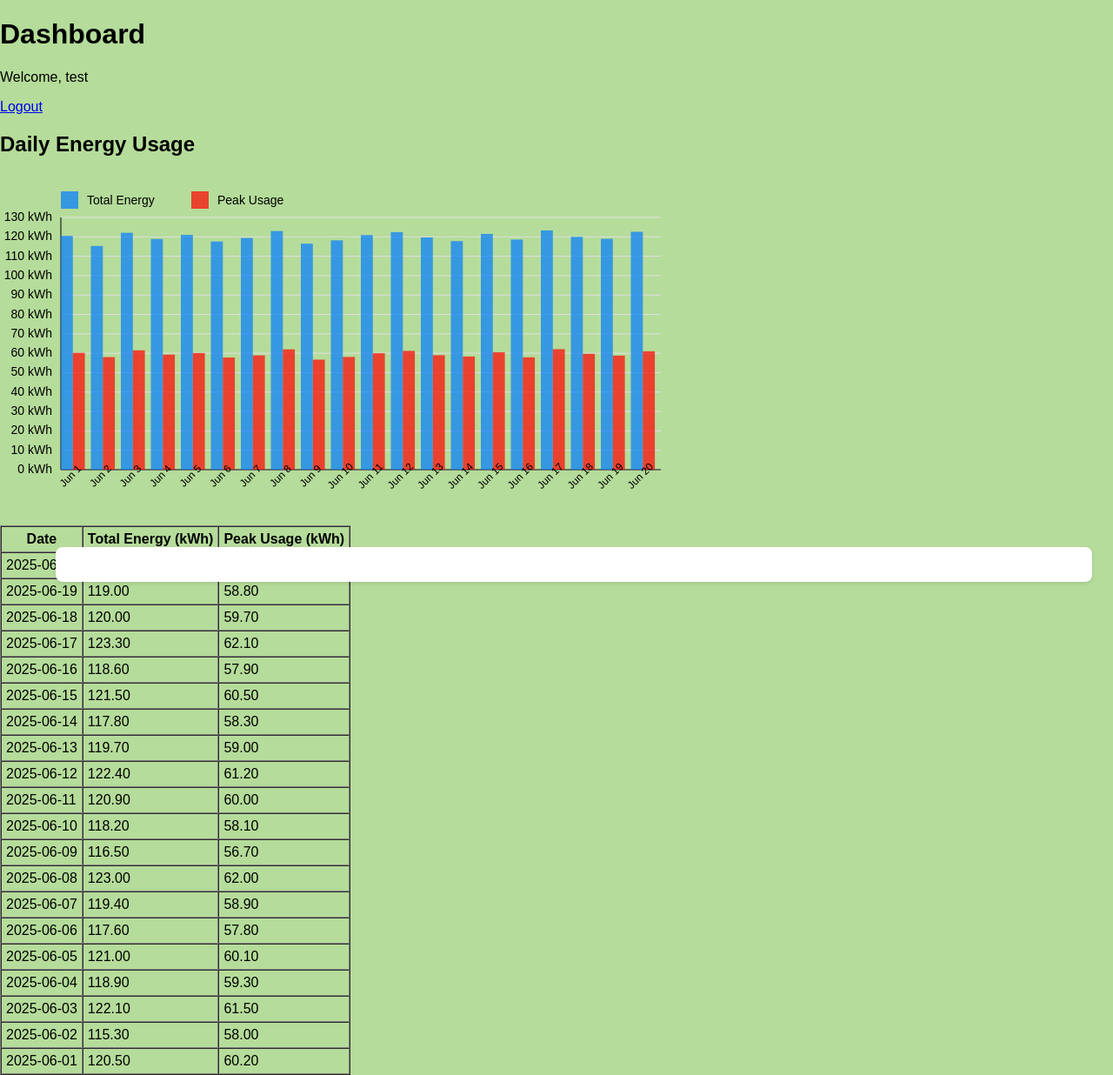
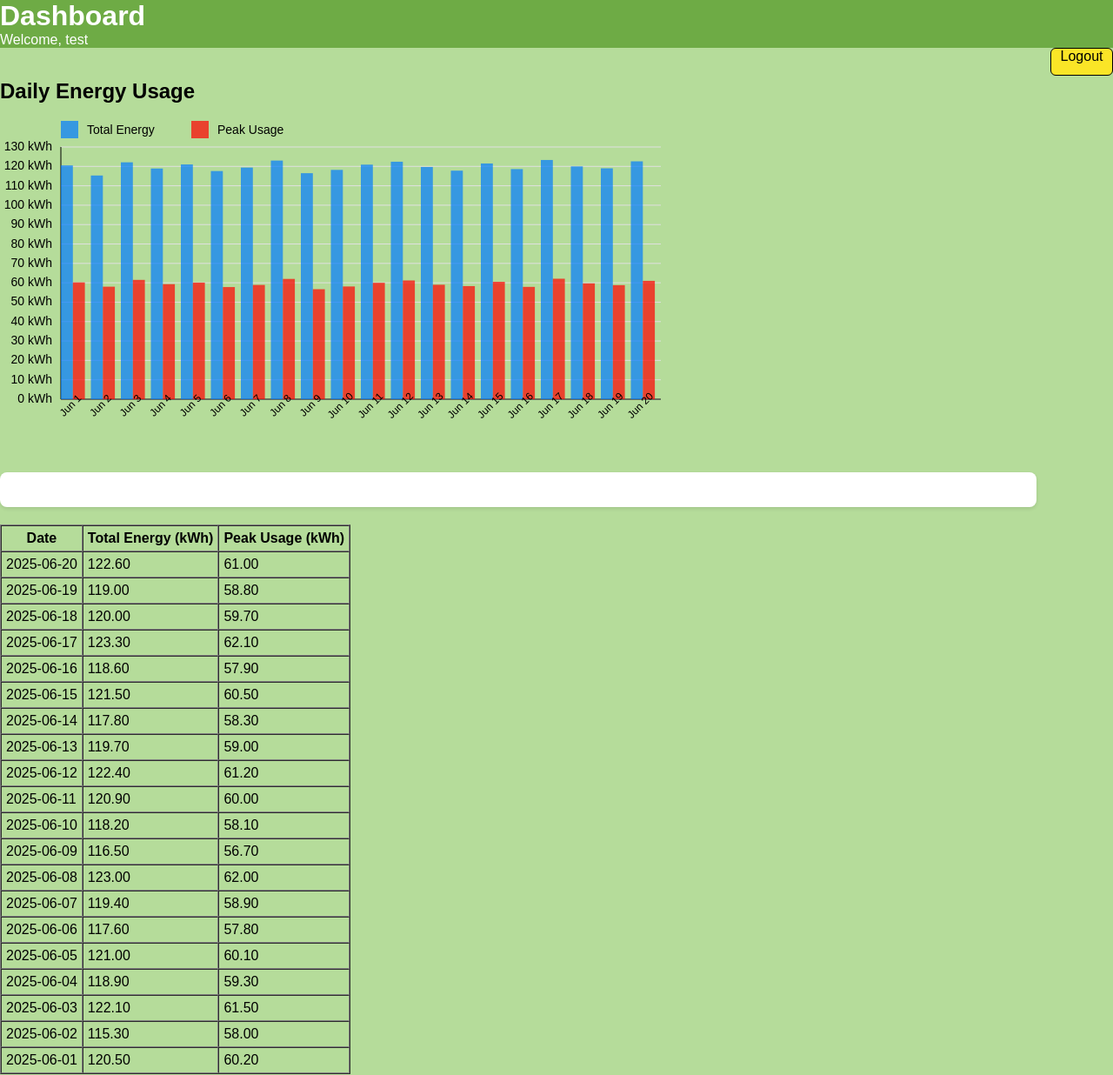
Before and after one commit to JTnadrooi/projectweek-sed, a PHP site: page /php/dashboard.php in a window 1280 px wide. Shown: the whole page at 87% size. Run offline with PHP 8.4, Linux system fonts and the light colour scheme; a user stored in the database is signed in; data comes from the database, SQL or seed files in the repository.

Commit message:
add dashboard.css

```diff
--- /dev/null
+++ b/css/dashboard.css
@@ -0,0 +1,43 @@
+    *{
+        font-family: Arial, Helvetica, sans-serif;
+        margin: 0;
+    }
+
+    .chart-container {
+        width: 90%;
+        max-width: 1200px;
+        margin: 20px auto;
+        padding: 30px;
+        background-color: #fff;
+        border-radius: 8px;
+        box-shadow: 0 2px 4px rgba(0, 0, 0, 0.1);
+    }
+
+    .energyChart {
+        width: 100%;
+        height: 500px;
+    }
+
+    header{
+        background-color: #6EAB45;
+        color: white;
+    }
+
+    article{
+        background-color: #B5DC9A;
+    }
+
+    #logout{
+        border: 1px solid black;
+        border-radius: 6px;
+        background-color: #FAE527;
+        text-decoration: none;
+        color: black;
+        float: right;
+        margin-top: 0lh;
+        padding: 0;
+        height: 30px;
+        width: 70px;
+        text-align: center;
+
+    }
--- a/css/style.css
+++ b/css/style.css
@@ -41,18 +41,3 @@ img {
     padding: 0;
     box-sizing: border-box;
 }
-
-    .chart-container {
-        width: 90%;
-        max-width: 1200px;
-        margin: 20px auto;
-        padding: 30px;
-        background-color: #fff;
-        border-radius: 8px;
-        box-shadow: 0 2px 4px rgba(0,0,0,0.1);
-    }
-
-        .energyChart {
-        width: 100%;
-        height: 500px;
-    }
--- a/php/dashboard.php
+++ b/php/dashboard.php
@@ -16,7 +16,7 @@ $energyData = $stmt->fetchAll();
 <!DOCTYPE html>
 <html>
 <head>
-    <link rel="stylesheet" href="../css/style.css">
+    <link rel="stylesheet" href="../css/dashboard.css">
     <title>Energy Usage Dashboard</title>
     <style>
         .chart-container {
@@ -29,11 +29,13 @@ $energyData = $stmt->fetchAll();
     </style>
 </head>
 <body>
+    <header>
     <h1>Dashboard</h1>
     <p>Welcome, <?= htmlspecialchars($_SESSION['username']) ?></p>
-    <p><a href="logout.php">Logout</a></p>
+    <p><a id="logout" href="logout.php">Logout</a></p>
+    </header>
 
-
+    <article><br><br>
         <h2>Daily Energy Usage</h2>
         <canvas id="energyChart" width="800" height="400"></canvas>
 
@@ -58,5 +60,6 @@ $energyData = $stmt->fetchAll();
         const energyData = <?= json_encode($energyData) ?>;
     </script>
     <script src="../js/main.js"></script>
+        </article>
 </body>
 </html>
```
